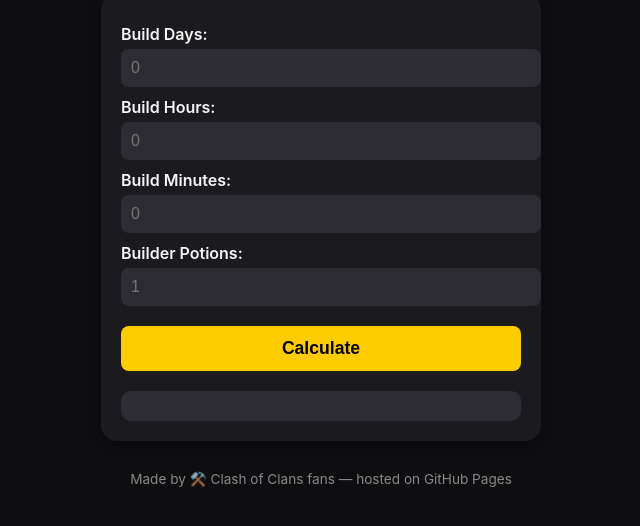
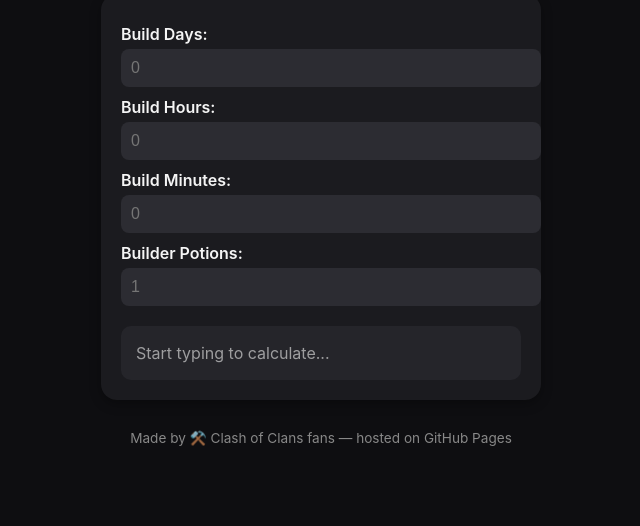
Before and after one commit to AndyABG/Uh-Oh---Clan-Tools, a plain HTML site: page index.html in a window 1280 px wide. Shown: the part 110-636 px from the top of the page, without its empty margins (319-959 px from the left). Drawn offline with Linux system fonts and the light colour scheme.

Commit message:
Update index.html

```diff
--- a/index.html
+++ b/index.html
@@ -44,21 +44,6 @@
       color: white;
       font-size: 1rem;
     }
-    button {
-      margin-top: 20px;
-      width: 100%;
-      padding: 12px;
-      background: #ffcc00;
-      border: none;
-      border-radius: 8px;
-      font-size: 1.1rem;
-      font-weight: 700;
-      cursor: pointer;
-      transition: 0.2s;
-    }
-    button:hover {
-      background: #ffdb4d;
-    }
     .result {
       margin-top: 20px;
       padding: 15px;
@@ -67,6 +52,10 @@
       font-size: 1rem;
       white-space: pre-line;
       line-height: 1.5;
+      transition: all 0.2s ease-in-out;
+    }
+    .faded {
+      opacity: 0.6;
     }
     footer {
       margin-top: 30px;
@@ -91,9 +80,7 @@
     <label for="potions">Builder Potions:</label>
     <input type="number" id="potions" placeholder="1" min="0">
 
-    <button onclick="calculate()">Calculate</button>
-
-    <div class="result" id="result"></div>
+    <div class="result faded" id="result">Start typing to calculate...</div>
   </div>
 
   <footer>
@@ -101,11 +88,26 @@
   </footer>
 
   <script>
+    const inputs = document.querySelectorAll("input");
+    const resultDiv = document.getElementById("result");
+
+    inputs.forEach(input => {
+      input.addEventListener("input", calculate);
+    });
+
     function calculate() {
       const days = parseInt(document.getElementById('days').value) || 0;
       const hours = parseInt(document.getElementById('hours').value) || 0;
       const minutes = parseInt(document.getElementById('minutes').value) || 0;
       const potions = parseInt(document.getElementById('potions').value) || 0;
+
+      if (days + hours + minutes + potions === 0) {
+        resultDiv.textContent = "Start typing to calculate...";
+        resultDiv.classList.add("faded");
+        return;
+      }
+
+      resultDiv.classList.remove("faded");
 
       const totalBuildMinutes = (days * 24 * 60) + (hours * 60) + minutes;
       const potionProgressMinutes = potions * 10 * 60; // 10 hours per potion
@@ -126,7 +128,7 @@
         resultText += `Total potion progress = ${potions * 10}h\nRemaining build time = ${Math.floor(remainingMinutes / 60)}h ${remainingMinutes % 60}m\n\n⏱️ Total real time = ${rh}h ${rm}m`;
       }
 
-      document.getElementById('result').textContent = resultText;
+      resultDiv.textContent = resultText;
     }
   </script>
 </body>
```
